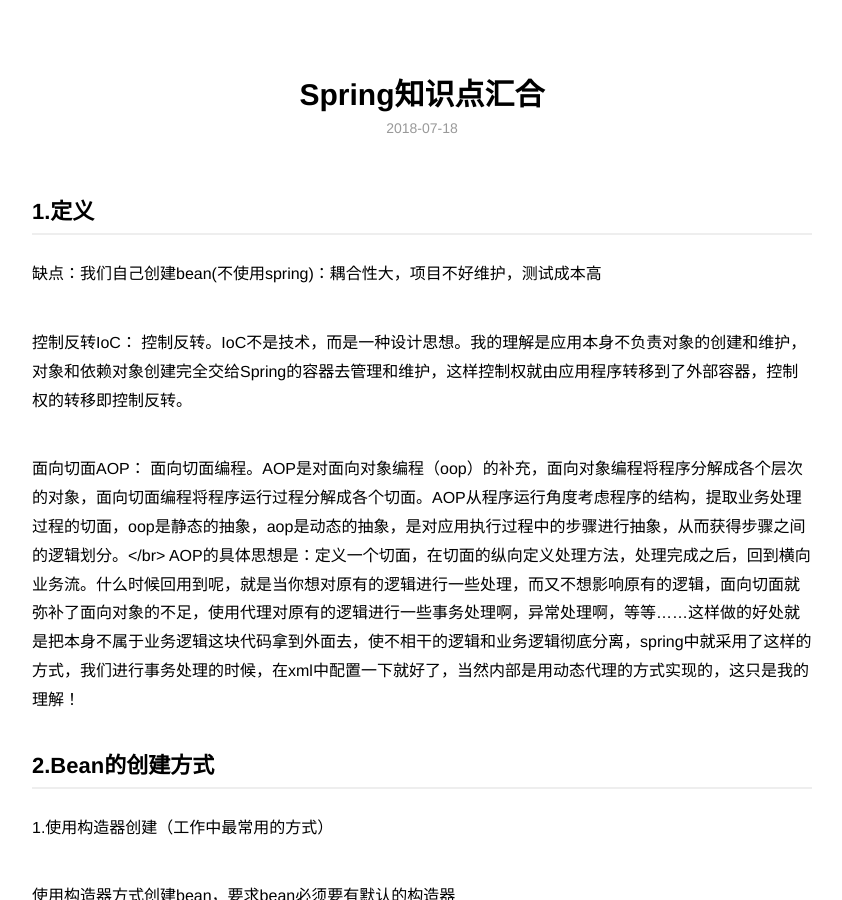
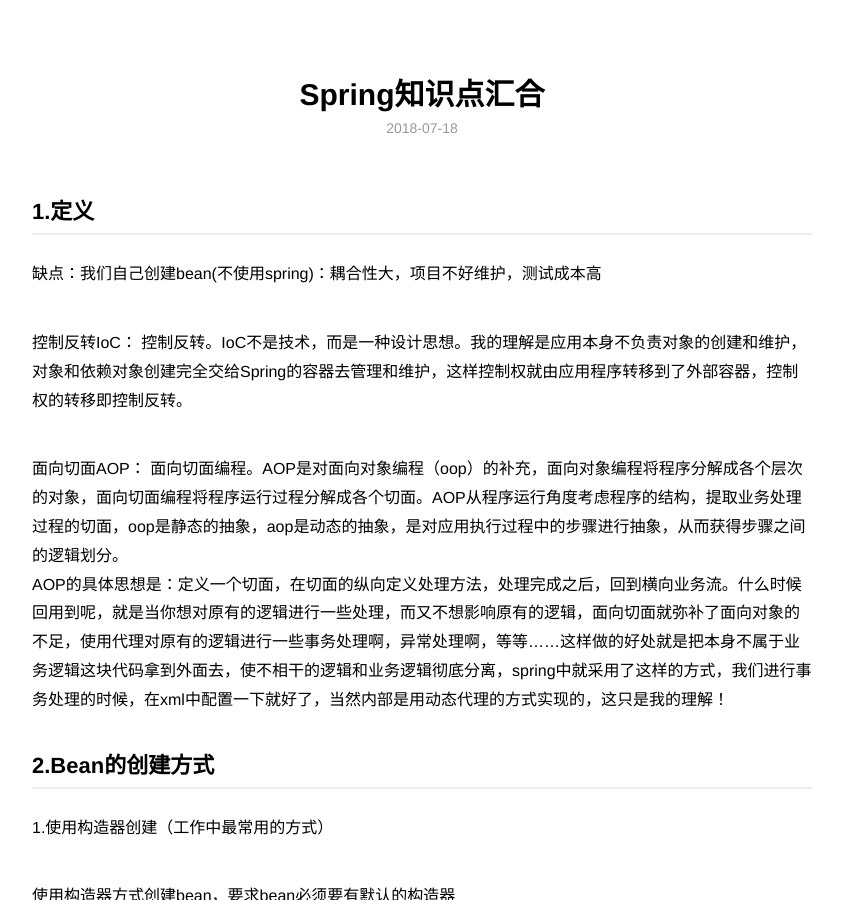
Before and after one commit to sunzhensky/sunzhensky.github.io, a Jekyll site: the page built from _posts/2018-7-18-Spring.md, in a window 1280 px wide and 900 px high. Shown: the whole window, without its empty margins (218-1060 px from the left). Built offline with Jekyll 4.4.1, drawn with Linux system fonts in a browser that asks for light colours.

```diff
--- a/_posts/2018-7-18-Spring.md
+++ b/_posts/2018-7-18-Spring.md
@@ -13,7 +13,7 @@ category: blog
 控制反转。IoC不是技术，而是一种设计思想。我的理解是应用本身不负责对象的创建和维护，对象和依赖对象创建完全交给Spring的容器去管理和维护，这样控制权就由应用程序转移到了外部容器，控制权的转移即控制反转。
 
 面向切面AOP：
-面向切面编程。AOP是对面向对象编程（oop）的补充，面向对象编程将程序分解成各个层次的对象，面向切面编程将程序运行过程分解成各个切面。AOP从程序运行角度考虑程序的结构，提取业务处理过程的切面，oop是静态的抽象，aop是动态的抽象，是对应用执行过程中的步骤进行抽象，从而获得步骤之间的逻辑划分。</br>
+面向切面编程。AOP是对面向对象编程（oop）的补充，面向对象编程将程序分解成各个层次的对象，面向切面编程将程序运行过程分解成各个切面。AOP从程序运行角度考虑程序的结构，提取业务处理过程的切面，oop是静态的抽象，aop是动态的抽象，是对应用执行过程中的步骤进行抽象，从而获得步骤之间的逻辑划分。<br>
 AOP的具体思想是：定义一个切面，在切面的纵向定义处理方法，处理完成之后，回到横向业务流。什么时候回用到呢，就是当你想对原有的逻辑进行一些处理，而又不想影响原有的逻辑，面向切面就弥补了面向对象的不足，使用代理对原有的逻辑进行一些事务处理啊，异常处理啊，等等……这样做的好处就是把本身不属于业务逻辑这块代码拿到外面去，使不相干的逻辑和业务逻辑彻底分离，spring中就采用了这样的方式，我们进行事务处理的时候，在xml中配置一下就好了，当然内部是用动态代理的方式实现的，这只是我的理解！
 
 
```
